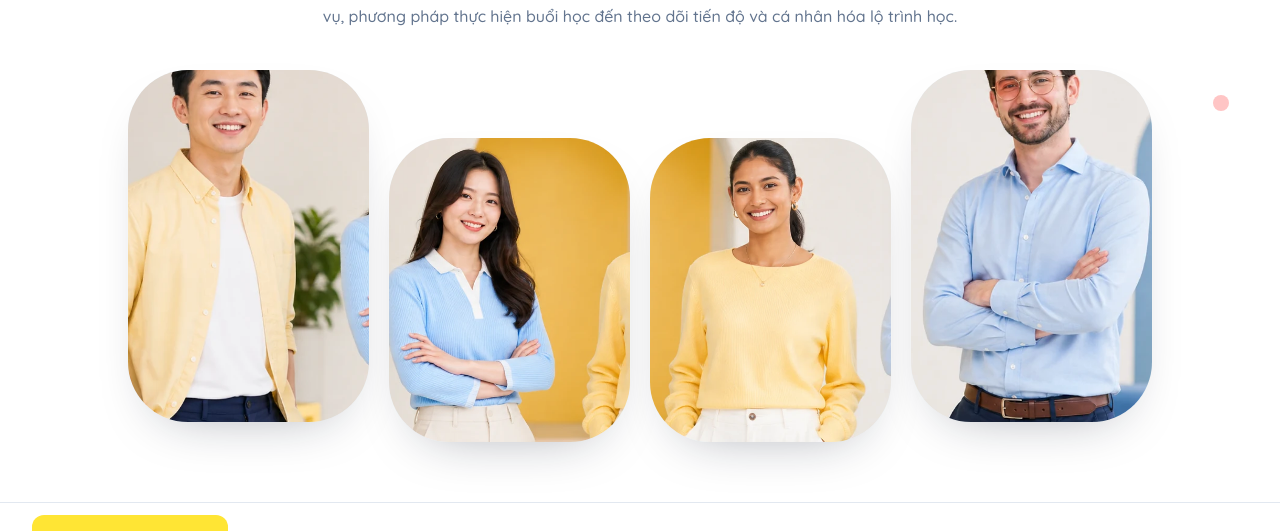
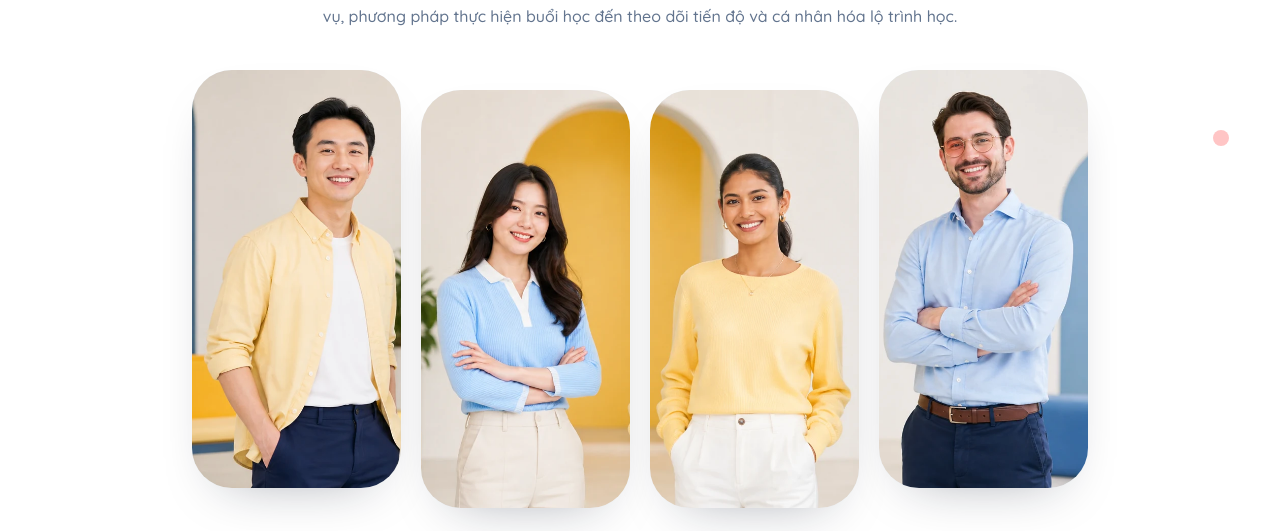
Before and after one commit to hhdung8386-lgtm/edutrack-pro, a React (Vite) app: page /giao-vien in a window 1280 px wide. Shown: the part 414-945 px from the top of the page. Built offline with nearby package versions, Linux system fonts and the light colour scheme; no server answers.

Commit message:
fix: frame tutor hero portraits without clipped heads or adjacent people

```diff
--- a/src/pages/PublicTeachersPage.tsx
+++ b/src/pages/PublicTeachersPage.tsx
@@ -149,19 +149,18 @@ export function PublicTeachersPage() {
               Mỗi gia sư được hỗ trợ bởi một quy trình thống nhất — từ tuyển chọn, đào tạo và hướng dẫn nghiệp vụ, phương pháp thực hiện buổi học đến theo dõi tiến độ và cá nhân hóa lộ trình học.
             </p>
 
-            <div className="mx-auto mt-10 grid max-w-5xl grid-cols-2 items-end gap-3 sm:grid-cols-4 sm:gap-5">
+            <div className="mx-auto mt-10 grid max-w-4xl grid-cols-2 items-end gap-3 sm:grid-cols-4 sm:gap-5">
               {[
-                { position: '8% center', height: 'sm:h-[22rem]' },
-                { position: '36% center', height: 'sm:h-[19rem]' },
-                { position: '63% center', height: 'sm:h-[19rem]' },
-                { position: '91% center', height: 'sm:h-[22rem]' },
+                { position: '4.3% top', alt: 'Gia sư nam mặc áo vàng' },
+                { position: '34% top', alt: 'Gia sư nữ mặc áo xanh' },
+                { position: '60.3% top', alt: 'Gia sư nữ mặc áo vàng' },
+                { position: '88% top', alt: 'Gia sư nam mặc áo xanh' },
               ].map((portrait, index) => (
-                <div key={portrait.position} className={`relative h-56 overflow-hidden rounded-[3.75rem] bg-[#edf7ff] shadow-[0_22px_55px_-32px_rgba(15,23,42,0.4)] ${portrait.height} ${index === 1 || index === 2 ? 'sm:translate-y-5' : ''}`}>
+                <div key={portrait.position} className={`relative aspect-[1/2] overflow-hidden rounded-[2.5rem] bg-[#edf7ff] shadow-[0_22px_55px_-32px_rgba(15,23,42,0.4)] ${index === 1 || index === 2 ? 'sm:translate-y-5' : ''}`}>
                   <img
                     src="/teacher-system-hero-2026.webp"
-                    alt={index === 0 ? 'Mạng lưới gia sư 123English' : ''}
-                    aria-hidden={index !== 0}
-                    className="h-full w-full scale-[1.42] object-cover"
+                    alt={portrait.alt}
+                    className="h-full w-full object-cover"
                     style={{ objectPosition: portrait.position }}
                   />
                 </div>
```
